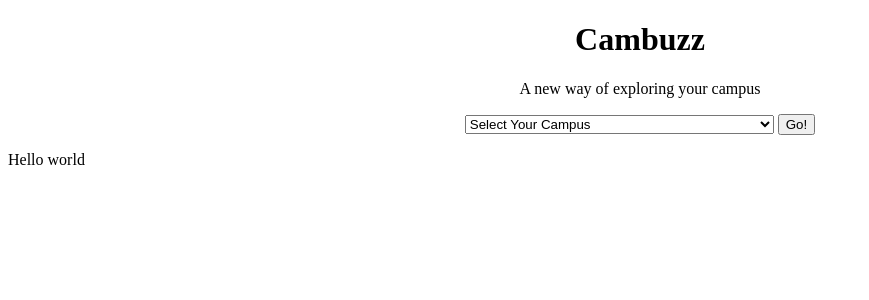
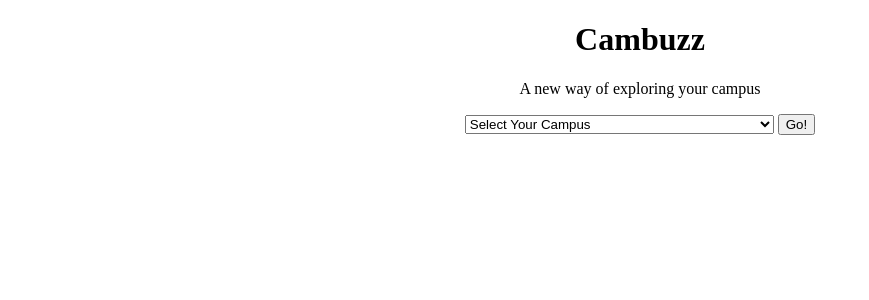
Before and after one commit to prashantkbhardwaj/newcambuzz, a PHP site: page / in a window 1280 px wide. Shown: the top 300 px of the page, without its empty margins (0-869 px from the left). Run offline with PHP 8.4, Linux system fonts and the light colour scheme.

Commit message:
pull test success

```diff
--- a/index.php
+++ b/index.php
@@ -45,6 +45,5 @@
 			?>
 		</p>
 	</center>
-	Hello world
 </body>
 </html>
```
